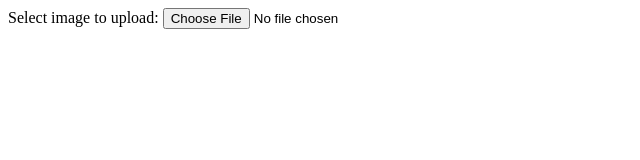
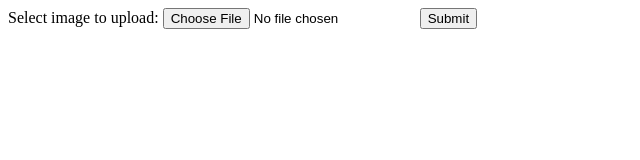
Before and after one commit to testInfoJbs/testInfoJbs.github.io, a plain HTML site: page index.html in a window 1280 px wide. Shown: the whole page, without its empty margins (0-640 px from the left). Drawn offline with Linux system fonts and the light colour scheme.

Commit message:
Add files via upload

```diff
--- a/index.html
+++ b/index.html
@@ -1,26 +1,3 @@
-<!--!doctype html>
-<html lang="en">
-
-<head>
-  <meta charset="utf-8">
-  <meta name="viewport" content="width=device-width, initial-scale=1.0">
-
-  <title>Ghibli App</title>
-
-  <link href="https://fonts.googleapis.com/css?family=Dosis:400,700" rel="stylesheet">
-  <link href="style.css" rel="stylesheet">
-
-</head>
-
-<body>
-
-  <div id="root"></div>
-  <button type="button">Upload your CV!</button>
-  <script src="scripts.js"></script>
-</body>
-
-</html-->
-
 <!DOCTYPE html>
 <html>
 <body>
@@ -28,6 +5,7 @@
 <form action="upload.php" method="post" enctype="multipart/form-data">
     Select image to upload:
     <input type="file" name="fileToUpload" id="fileToUpload">
+    <input type="submit" value="Submit">
 </form>
 
 </body>
```
